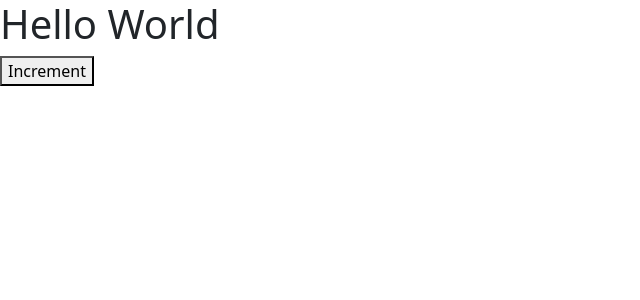
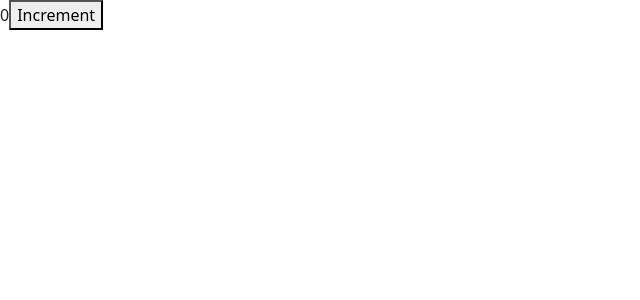
Before and after one commit to maxcheever/counter-app, a React (Create React App) app: page / in a window 1280 px wide. Shown: the top 300 px of the page, without its empty margins (0-640 px from the left). Built offline with nearby package versions, Linux system fonts and the light colour scheme.

Commit message:
messin with tags

```diff
--- a/src/components/counter.jsx
+++ b/src/components/counter.jsx
@@ -1,12 +1,16 @@
 import React, { Component } from "react";
 
 class Counter extends Component {
+    state = {
+        count: 0,
+    };
+
   render() {
     return (
-      <div>
-        <h1>Hello World</h1>
+      <React.Fragment>
+        <span>{this.state.count}</span>
         <button>Increment</button>
-      </div>
+      </React.Fragment>
     );
   }
 }
```
